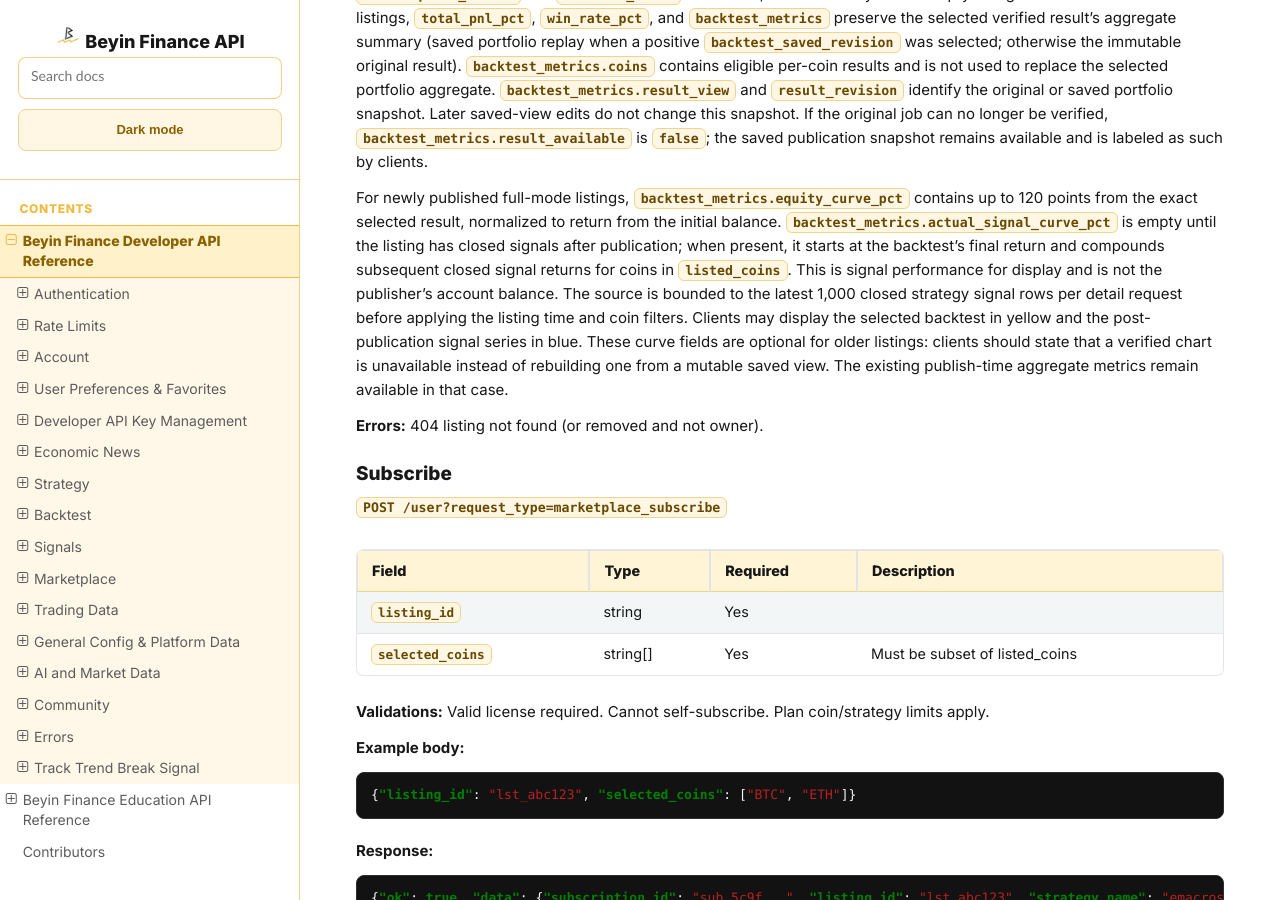
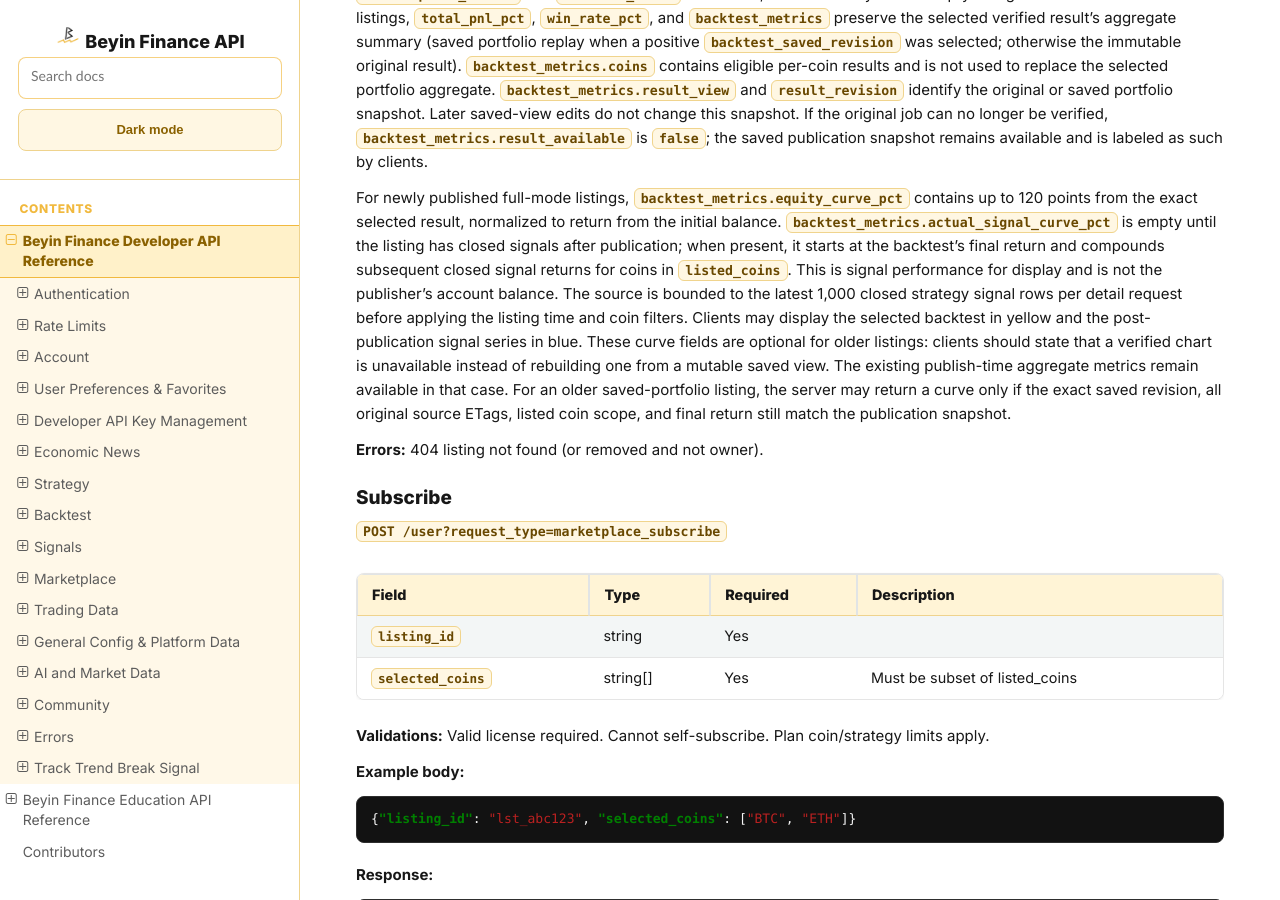
Before and after one commit to jnrbrain/Beyin-Finance, a Sphinx documentation site: the page built from docs/endpoints.md, in a window 1280 px wide and 900 px high, scrolled down 54200 px. Built offline with Sphinx 7.4.7 and the Read the Docs theme 3.1.0, drawn with Linux system fonts in a browser that asks for light colours.

Commit message:
Clarify legacy Marketplace chart verification

```diff
--- a/docs/endpoints.md
+++ b/docs/endpoints.md
@@ -2524,7 +2524,10 @@ time and coin filters. Clients may display the selected backtest in
 yellow and the post-publication signal series in blue. These curve fields are
 optional for older listings: clients should state that a verified chart is
 unavailable instead of rebuilding one from a mutable saved view. The existing
-publish-time aggregate metrics remain available in that case.
+publish-time aggregate metrics remain available in that case. For an older
+saved-portfolio listing, the server may return a curve only if the exact saved
+revision, all original source ETags, listed coin scope, and final return still
+match the publication snapshot.
 
 **Errors:** 404 listing not found (or removed and not owner).
 
```
